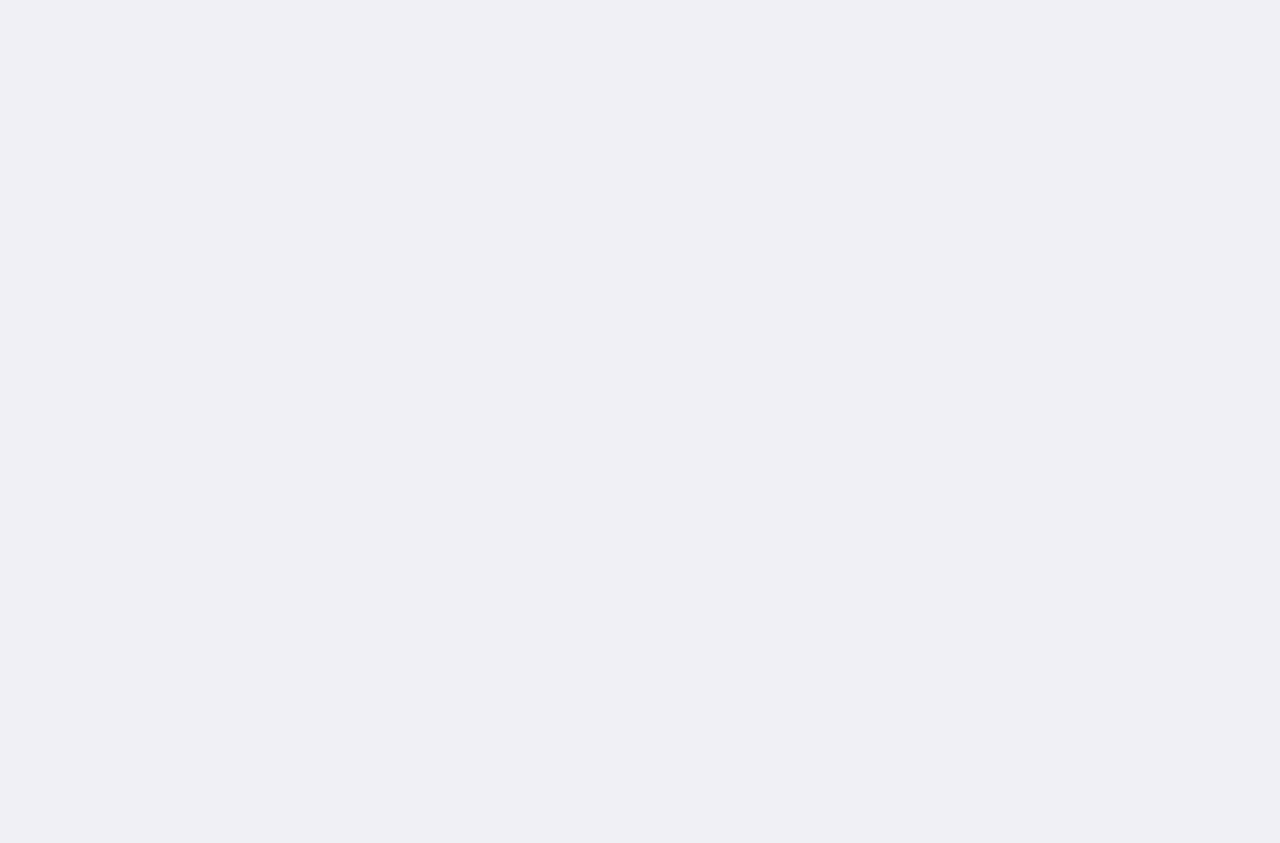
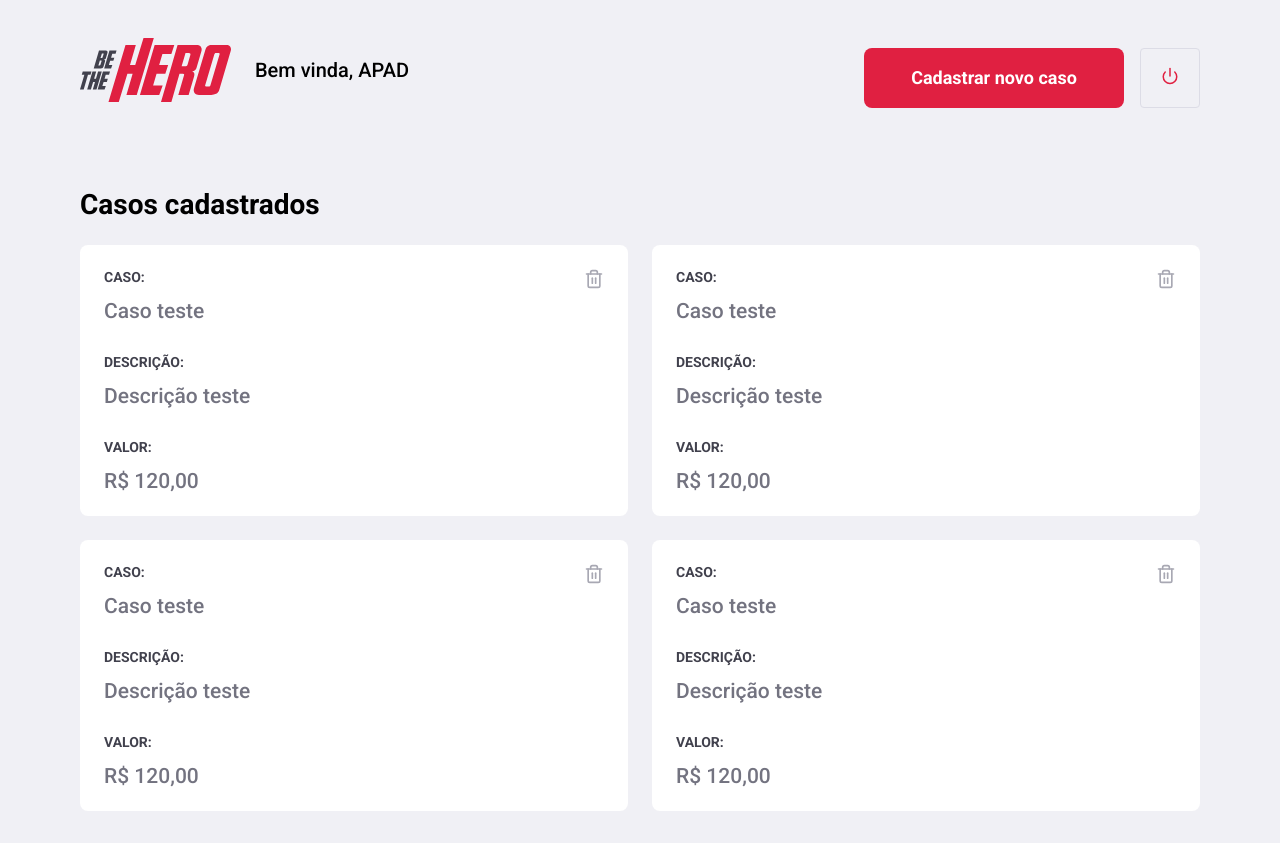
Before and after one commit to bonfimjustino7/bethehero, a React (Create React App) app: page /profile in a window 1280 px wide. Before the commit the page ends 800 px from the top, so only its background shows below. Built offline with nearby package versions, Linux system fonts and the light colour scheme; the HTML template or start-up script is replaced by a standard one.

Commit message:
Novas paginas

```diff
--- a/src/pages/Logon/style.css
+++ b/src/pages/Logon/style.css
@@ -6,7 +6,7 @@
 
     display: flex;
     align-items: center;
-    justify-content: center;
+    justify-content: space-between;
 }
 .logon-container section.form{
     width: 100%;
--- /dev/null
+++ b/src/pages/NewIncidents/index.jsx
@@ -0,0 +1,9 @@
+import React from 'react';
+
+import './styles.css';
+
+export default function NewIncidents() {
+    return (
+        <h1>New Incidents</h1>
+    );
+}
--- /dev/null
+++ b/src/pages/NewIncidents/styles.css
@@ -0,0 +1,47 @@
+.new-incidents{
+    width: 100%;
+    max-width: 1120px;
+    height: 100vh;
+    margin: 0 auto;
+
+    display: flex;
+    align-items: center;
+    justify-content: center;
+}
+
+.new-incidents .content{
+    width: 100%;
+    padding: 96px;
+    background: #f0f0f5;
+    box-shadow: 0 0 100px rgba(0, 0, 0, 0.1);
+    border-radius: 8px;
+
+    display: flex;
+    align-items: center;
+    justify-content: space-between;
+
+}
+
+.new-incidents .content section{
+    width: 100%;
+    max-width: 380px;
+}
+.new-incidents .content section h1{
+    margin: 64px 0 32px;
+    font-size: 32px;
+}
+
+.new-incidents .content section p{
+    font-size: 18px;
+    color: #737380;
+    line-height: 32px;
+}
+
+.new-incidents .content form {
+    width: 100%;
+    max-width: 450px;
+}
+
+.new-incidents .content form input{
+    margin-top: 8px;
+}
--- /dev/null
+++ b/src/pages/Profile/index.jsx
@@ -0,0 +1,86 @@
+import React from 'react';
+import { Link } from 'react-router-dom';
+import { FiPower, FiTrash2 } from 'react-icons/fi';
+
+import './styles.css';
+import LogoImg from '../../assets/logo.svg';
+
+
+export default function Profile() {
+    return (
+        <div className="profile-container">
+            <header>
+                <img src={LogoImg} alt="Be The Hero" />
+                <span>Bem vinda, APAD</span>
+
+                <Link className="button" to="/incidents/new">
+                    Cadastrar novo caso
+                </Link>
+                <button type="button">
+                    <FiPower size={18} color="#E02041"></FiPower>
+                </button>
+            </header>
+            <h1>Casos cadastrados</h1>
+
+            <ul>
+                <li>
+                    <strong>CASO:</strong>
+                    <p>Caso teste</p>
+
+                    <strong>DESCRIÇÃO:</strong>
+                    <p>Descrição teste</p>
+
+                    <strong>VALOR:</strong>
+                    <p>R$ 120,00</p>
+
+                    <button type="button">
+                        <FiTrash2 size={20} color="a8a8b3" />
+                    </button>
+                </li>
+                <li>
+                    <strong>CASO:</strong>
+                    <p>Caso teste</p>
+
+                    <strong>DESCRIÇÃO:</strong>
+                    <p>Descrição teste</p>
+
+                    <strong>VALOR:</strong>
+                    <p>R$ 120,00</p>
+
+                    <button type="button">
+                        <FiTrash2 size={20} color="a8a8b3" />
+                    </button>
+                </li>
+                <li>
+                    <strong>CASO:</strong>
+                    <p>Caso teste</p>
+
+                    <strong>DESCRIÇÃO:</strong>
+                    <p>Descrição teste</p>
+
+                    <strong>VALOR:</strong>
+                    <p>R$ 120,00</p>
+
+                    <button type="button">
+                        <FiTrash2 size={20} color="a8a8b3" />
+                    </button>
+                </li>
+                <li>
+                    <strong>CASO:</strong>
+                    <p>Caso teste</p>
+
+                    <strong>DESCRIÇÃO:</strong>
+                    <p>Descrição teste</p>
+
+                    <strong>VALOR:</strong>
+                    <p>R$ 120,00</p>
+
+                    <button type="button">
+                        <FiTrash2 size={20} color="a8a8b3" />
+                    </button>
+                </li>
+
+            </ul>
+        </div>
+    )
+}
--- /dev/null
+++ b/src/pages/Profile/styles.css
@@ -0,0 +1,81 @@
+.profile-container{
+    width: 100%;
+    max-width: 1180px;
+    padding: 0 30px;
+    margin: 32px auto;
+
+}
+
+.profile-container header{
+    display: flex;
+    align-items: center;
+}
+
+.profile-container header span{
+    font-size: 20px;
+    margin-left: 24px;
+}
+.profile-container header img{
+    height: 64px;
+}
+.profile-container header a {
+    width: 260px;
+    margin-left: auto;
+}
+
+.profile-container header button{
+    height: 60px;
+    width: 60px;
+    border-radius: 4px;
+    border: 1px solid #dcdce6;
+    background: transparent;
+    margin-left: 16px;
+    margin-top: 15px;
+    transition: border-color 0.2s;
+}
+
+.profile-container header button:hover{
+    border-color: #999;
+}
+.profile-container h1{
+    margin-top: 80px;
+    margin-bottom: 24px;
+}
+
+.profile-container ul{
+    display: grid;
+    grid-template-columns: repeat(2, 1fr);
+    grid-gap: 24px;
+    list-style: none;
+
+}
+.profile-container ul li {
+    background: #fff;
+    padding: 24px;
+    border-radius: 8px;
+    position: relative;
+}
+.profile-container ul li button{
+    position: absolute;
+    top: 24px;
+    right: 24px;
+    border: 0;
+    background: transparent;
+}
+
+.profile-container ul li button:hover{
+    opacity: 0.8;
+}
+.profile-container ul li strong{
+    display: block;
+    margin-bottom: 16px;
+    color: #41414d;
+}
+.profile-container ul li p + strong {
+    margin-top: 32px;
+}
+.profile-container ul li p{
+    color: #737380;
+    font-size: 21px;
+    line-height: 21px;
+}
--- a/src/routes.js
+++ b/src/routes.js
@@ -3,6 +3,8 @@
 
 import Logon from './pages/Logon';
 import Register from './pages/Register';
+import Profile from './pages/Profile';
+import NewIncidents from './pages/NewIncidents';
 
 export default function Routes() {
     return (
@@ -10,6 +12,8 @@
             <Switch>
                 <Route path='/' exact component={Logon} />
                 <Route path='/register' component={Register} />
+                <Route path='/profile' component={Profile} />
+                <Route path='/incidents/new' component={NewIncidents} />
             </Switch>
         </BrowserRouter>
     );
```
